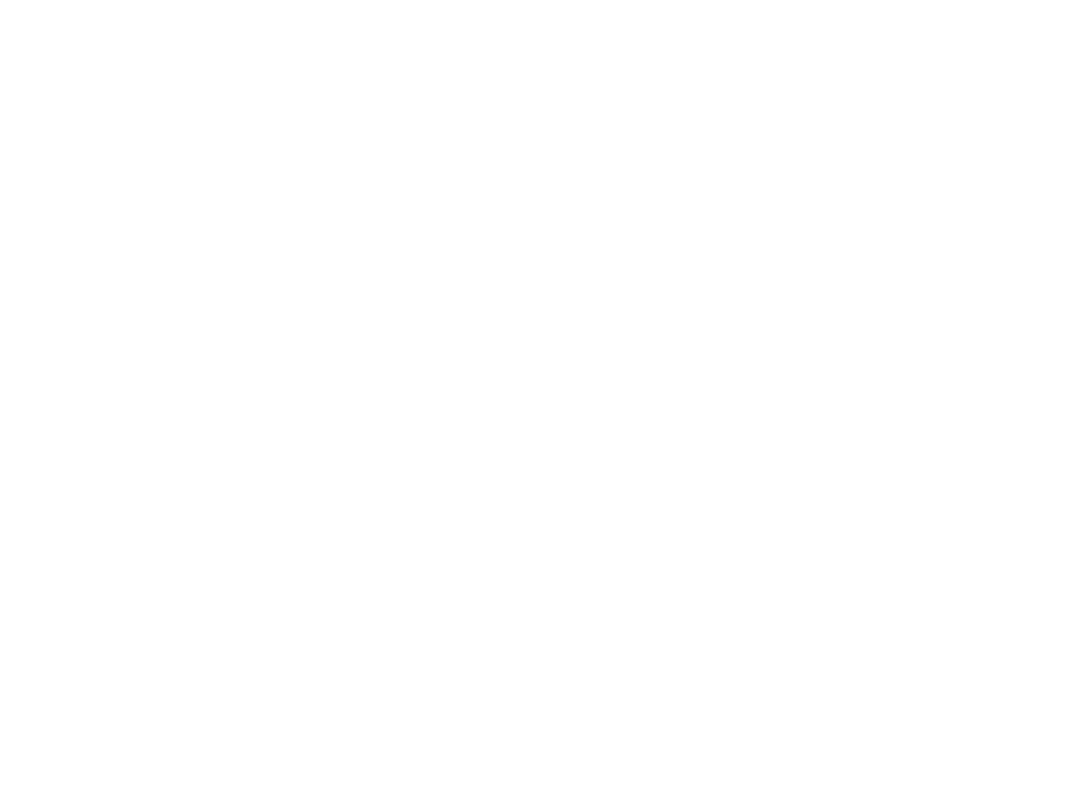
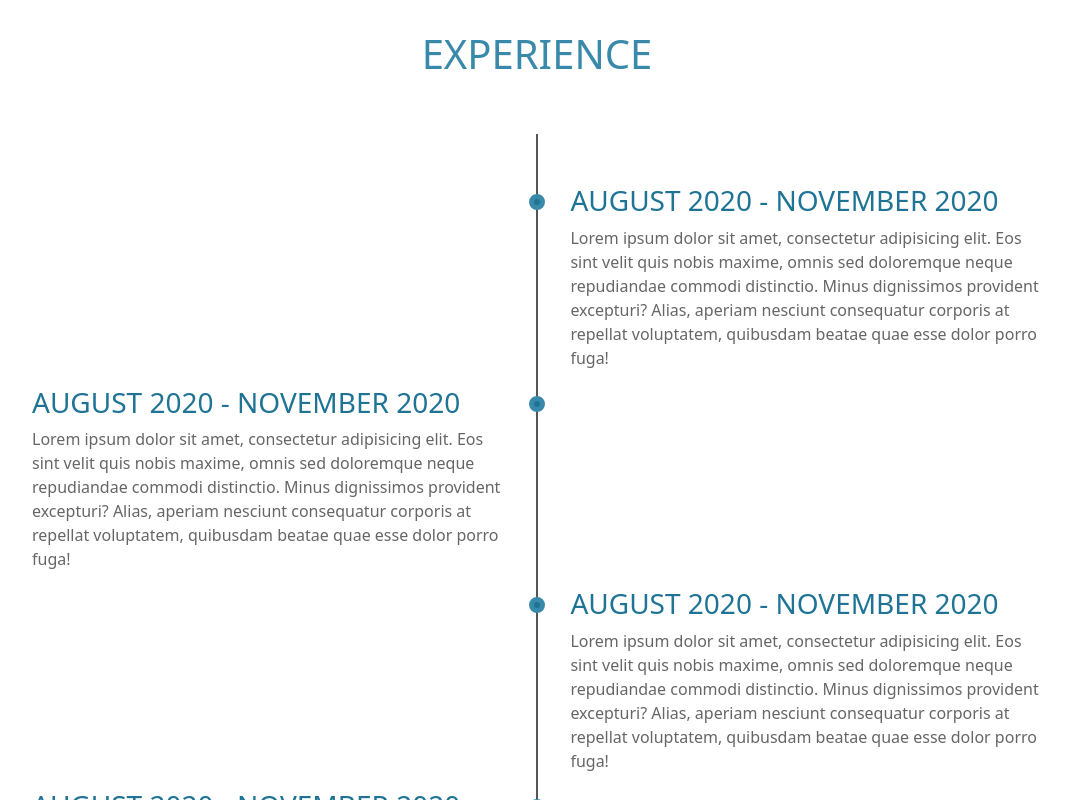
Before and after one commit to Ty4jbt/portfolio-react, a React (Create React App) app: page / in a window 1280 px wide. Shown: the part 1800-2600 px from the top of the page, without its empty margins (103-1173 px from the left). Before the commit the page ends 1771 px from the top, so only its background shows below. Built offline with nearby package versions, Linux system fonts and the light colour scheme.

Commit message:
added experience components

```diff
--- a/src/App.css
+++ b/src/App.css
@@ -6,6 +6,7 @@
   --primary-dark-blue: #1f7495;
   --bg-light: #f8f9fa;
   --primary-grey: rgb(102, 102, 102);
+  --primary-dark-grey: #555;
   --primary-lt-grey: rgb(153, 153, 153);
   --primary-white: #fff;
 }
--- a/src/components/Experience/Experience.css
+++ b/src/components/Experience/Experience.css
@@ -0,0 +1,90 @@
+
+.experience {
+    padding: 0.7rem;
+}
+
+.experience-wrapper {
+    position: relative;
+    padding: 3.125rem;
+    overflow: hidden;
+}
+
+.experience h1 {
+    text-transform: uppercase;
+    color: var(--primary-blue);
+}
+
+.timeline-content h3 {
+    text-transform: uppercase;
+    color: var(--primary-dark-blue);
+}
+
+.experience-wrapper::before {
+    position: absolute;
+    content: '';
+    top: 0;
+    left: 50%;
+    margin-left: -0.0625rem;
+    width: 0.125rem;
+    height: 100%;
+    background: var(--primary-dark-grey);
+    z-index: 1;
+}
+
+.timeline-block {
+    width: calc(50% + 0.5rem);
+    display: flex;
+    justify-content: space-between;
+    clear: both;
+}
+
+.timeline-block-right {
+    float: right;
+}
+
+.timeline-block-left {
+    float: left;
+    direction: rtl;
+}
+
+.marker {
+    width: 1rem;
+    height: 1rem;
+    border-radius: 50%;
+    border: 0.3125rem solid var(--primary-blue);
+    background: var(--primary-dark-blue);
+    margin-top: 0.625rem;
+    z-index: 3;
+}
+
+.timeline-content {
+    width: 95%;
+    padding: 0 0.9375rem;
+    color: var(--primary-grey);
+    direction: ltr;
+}
+
+@media (max-width: 768px) {
+
+    .experience .container {
+        padding-left: 0;
+    }
+
+    .experience-wrapper::before {
+        left: 00.5rem;
+        margin-bottom: 1.875rem;
+    }
+
+    .timeline-block {
+        width: 100%;
+    }
+
+    .timeline-block-right {
+        float: none;
+    }
+
+    .timeline-block-left {
+        float: none;
+        direction: ltr;
+    }
+}
--- a/src/components/Experience/Experience.js
+++ b/src/components/Experience/Experience.js
@@ -3,8 +3,48 @@
 
 const Experience = () => {
     return (
-        <div>
+        <div className='experience'>
+            <div className="d-flex justify-content-center my-5">
+                <h1>experience</h1>
+            </div>
+            <div className="container experience-wrapper">
+                <div className="timeline-block timeline-block-right">
+                    <div className="marker">
 
+                    </div>
+                    <div className="timeline-content">
+                        <h3>August 2020 - November 2020</h3>
+                        <p>Lorem ipsum dolor sit amet, consectetur adipisicing elit. Eos sint velit quis nobis maxime, omnis sed doloremque neque repudiandae commodi distinctio. Minus dignissimos provident excepturi? Alias, aperiam nesciunt consequatur corporis at repellat voluptatem, quibusdam beatae quae esse dolor porro fuga!</p>
+                    </div>
+                </div>
+                <div className="timeline-block timeline-block-left">
+                    <div className="marker">
+
+                    </div>
+                    <div className="timeline-content">
+                        <h3>August 2020 - November 2020</h3>
+                        <p>Lorem ipsum dolor sit amet, consectetur adipisicing elit. Eos sint velit quis nobis maxime, omnis sed doloremque neque repudiandae commodi distinctio. Minus dignissimos provident excepturi? Alias, aperiam nesciunt consequatur corporis at repellat voluptatem, quibusdam beatae quae esse dolor porro fuga!</p>
+                    </div>
+                </div>
+                <div className="timeline-block timeline-block-right">
+                    <div className="marker">
+
+                    </div>
+                    <div className="timeline-content">
+                        <h3>August 2020 - November 2020</h3>
+                        <p>Lorem ipsum dolor sit amet, consectetur adipisicing elit. Eos sint velit quis nobis maxime, omnis sed doloremque neque repudiandae commodi distinctio. Minus dignissimos provident excepturi? Alias, aperiam nesciunt consequatur corporis at repellat voluptatem, quibusdam beatae quae esse dolor porro fuga!</p>
+                    </div>
+                </div>
+                <div className="timeline-block timeline-block-left">
+                    <div className="marker">
+
+                    </div>
+                    <div className="timeline-content">
+                        <h3>August 2020 - November 2020</h3>
+                        <p>Lorem ipsum dolor sit amet, consectetur adipisicing elit. Eos sint velit quis nobis maxime, omnis sed doloremque neque repudiandae commodi distinctio. Minus dignissimos provident excepturi? Alias, aperiam nesciunt consequatur corporis at repellat voluptatem, quibusdam beatae quae esse dolor porro fuga!</p>
+                    </div>
+                </div>
+            </div>
         </div>
     )
 }
--- a/src/components/Services/Services.js
+++ b/src/components/Services/Services.js
@@ -10,7 +10,7 @@
             <h1 className="py-5">My Services</h1>
             <div className="container">
                 <div className="row">
-                    <div className="col-md-3 col-sm-6">
+                    <div className="col-lg-3 col-md-6 col-sm-6">
                         <div className="box">
                             <div className="circle">
                                 <FontAwesomeIcon className='icon' icon={faDesktop} size='2x' />
@@ -19,7 +19,7 @@
                             <p>Lorem ipsum dolor sit amet consectetur adipisicing elit.</p>
                         </div>
                     </div>
-                    <div className="col-md-3 col-sm-6">
+                    <div className="col-lg-3 col-md-6 col-sm-6">
                         <div className="box">
                             <div className="circle">
                                 <FontAwesomeIcon className='icon' icon={faFileCode} size='2x' />
@@ -28,7 +28,7 @@
                             <p>Lorem ipsum dolor sit amet consectetur adipisicing elit.</p>
                         </div>
                     </div>
-                    <div className="col-md-3 col-sm-6">
+                    <div className="col-lg-3 col-md-6 col-sm-6">
                         <div className="box">
                             <div className="circle">
                                 <FontAwesomeIcon className='icon' icon={faFacebookF} size='2x' />
@@ -37,7 +37,7 @@
                             <p>Lorem ipsum dolor sit amet consectetur adipisicing elit.</p>
                         </div>
                     </div>
-                    <div className="col-md-3 col-sm-6">
+                    <div className="col-lg-3 col-md-6 col-sm-6">
                         <div className="box">
                             <div className="circle">
                                 <FontAwesomeIcon className='icon' icon={faGoogle} size='2x' />
```
